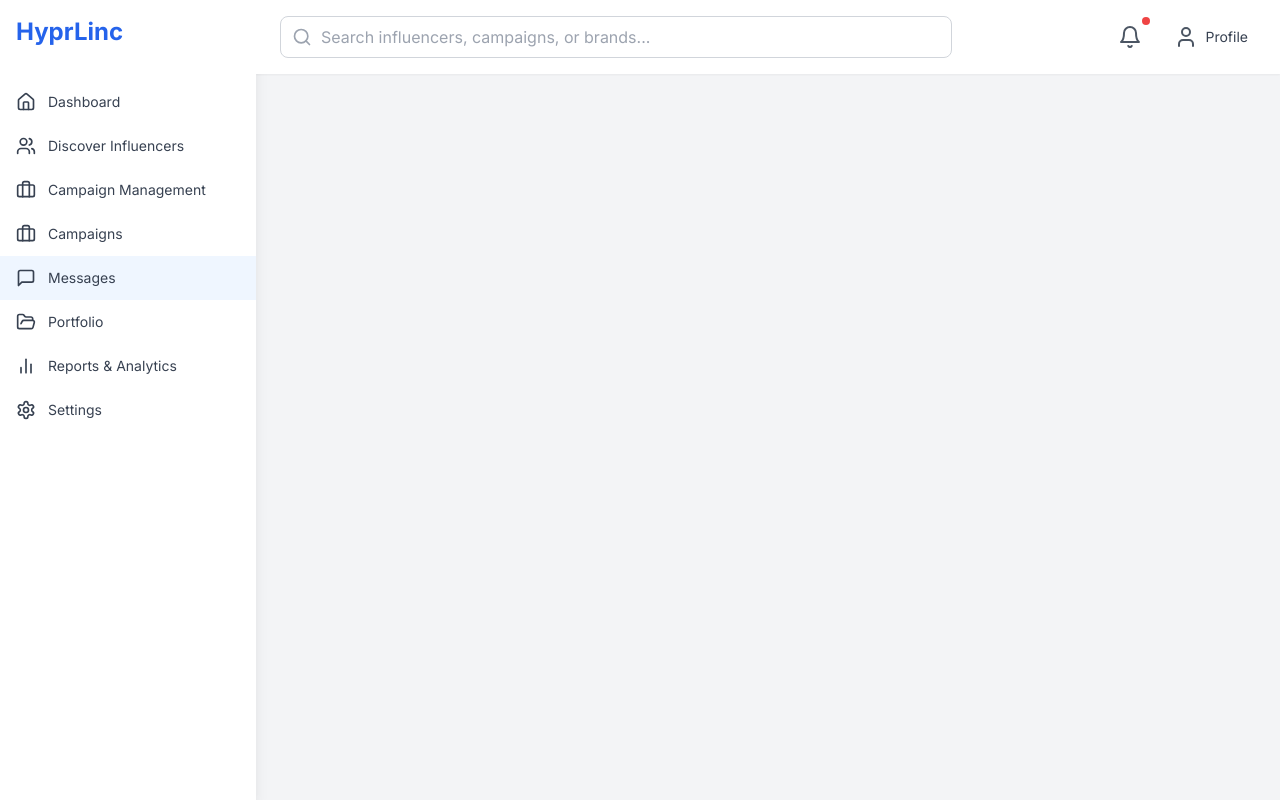
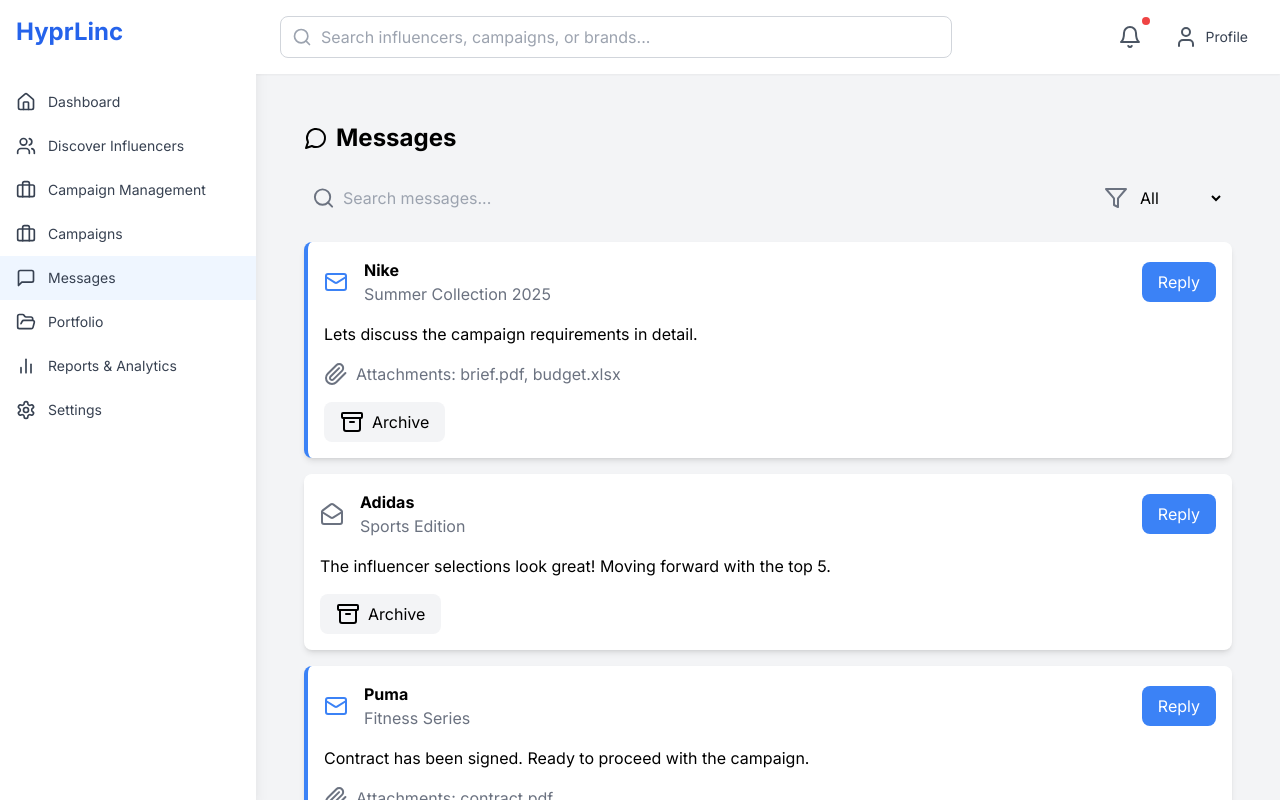
Before and after one commit to Hyprlinc/front-end, a React (Create React App) app: page /agencyDashboard in a window 1280 px wide. Both pictures are taken after a click on the button "Messages". Built offline with nearby package versions, Linux system fonts and the light colour scheme.

Commit message:
added messages context

```diff
--- a/src/components/Agencies/AgencyDashboard.js
+++ b/src/components/Agencies/AgencyDashboard.js
@@ -6,6 +6,8 @@
 import { useNavigate } from 'react-router-dom';
 import DiscoverInfluencersInAgency from '../Agencies/DiscoverInfluencersInAgency'
 import DiscoverCampaignsInAgency from './DiscoverCampaignsInAgency'
+import Messages from './Messages';
+import { AgenciesMessagesProvider } from './Context/MessagesContext';
 
 const DashboardLayout = () => {
 
@@ -87,6 +89,7 @@
             {/* Other sections will be added here */}
             {activeSection === 'discover-influencers' && <DiscoverInfluencersInAgency />}
             {activeSection === 'discover-campaigns' &&  <DiscoverCampaignsInAgency/>}
+            {activeSection === 'messages' && <AgenciesMessagesProvider> <Messages/> </AgenciesMessagesProvider>}
           </div>
         </main>
       </div>
--- /dev/null
+++ b/src/components/Agencies/Context/MessagesContext.jsx
@@ -0,0 +1,58 @@
+import React, { createContext, useContext, useState } from 'react';
+
+const MessagesContext = createContext();
+
+export const useMessages = () => {
+  const context = useContext(MessagesContext);
+  if (!context) {
+    throw new Error('useMessages must be used within a MessagesProvider');
+  }
+  return context;
+};
+
+// Changed from MessagesProvider to AgenciesMessagesProvider to match usage
+export const AgenciesMessagesProvider = ({ children }) => {
+  const [chats, setChats] = useState([
+    {
+      id: 1,
+      brandName: 'Nike',
+      campaign: 'Summer Collection 2025',
+      lastMessage: 'Lets discuss the campaign requirements in detail.',
+      unread: true,
+      archived: false,
+      attachments: ['brief.pdf', 'budget.xlsx'],
+      updatedAt: '2025-05-19T10:30:00Z'
+    },
+    {
+      id: 2,
+      brandName: 'Adidas',
+      campaign: 'Sports Edition',
+      lastMessage: 'The influencer selections look great! Moving forward with the top 5.',
+      unread: false,
+      archived: false,
+      attachments: [],
+      updatedAt: '2025-05-18T15:45:00Z'
+    },
+    {
+      id: 3,
+      brandName: 'Puma',
+      campaign: 'Fitness Series',
+      lastMessage: 'Contract has been signed. Ready to proceed with the campaign.',
+      unread: true,
+      archived: false,
+      attachments: ['contract.pdf'],
+      updatedAt: '2025-05-17T09:20:00Z'
+    }
+  ]);
+
+  const value = {
+    chats,
+    setChats,
+  };
+
+  return (
+    <MessagesContext.Provider value={value}>
+      {children}
+    </MessagesContext.Provider>
+  );
+};
--- a/src/components/Agencies/Messages.jsx
+++ b/src/components/Agencies/Messages.jsx
@@ -0,0 +1,137 @@
+import React, { useState } from 'react';
+import { MessageCircle, Paperclip, Search, Filter, Archive, Mail, MailOpen } from 'lucide-react';
+import { useMessages } from '../Agencies/Context/MessagesContext';
+
+const Messages = () => {
+  const { chats, setChats } = useMessages();
+  const [filters, setFilters] = useState({
+    search: '',
+    status: 'all',
+  });
+
+  const handleFilterChange = (e) => {
+    setFilters({ ...filters, [e.target.name]: e.target.value });
+  };
+
+  const filteredChats = chats.filter((chat) => {
+    const matchesSearch = chat.brandName.toLowerCase().includes(filters.search.toLowerCase()) ||
+      chat.campaign.toLowerCase().includes(filters.search.toLowerCase());
+    const matchesStatus =
+      filters.status === 'all' ||
+      (filters.status === 'unread' && chat.unread) ||
+      (filters.status === 'archived' && chat.archived);
+    return matchesSearch && matchesStatus;
+  });
+
+  const sortedChats = [...filteredChats].sort((a, b) =>
+    new Date(b.updatedAt) - new Date(a.updatedAt)
+  );
+
+  const markAsRead = (chatId) => {
+    setChats(prevChats =>
+      prevChats.map(chat =>
+        chat.id === chatId ? { ...chat, unread: false } : chat
+      )
+    );
+  };
+
+  return (
+    <div className="p-6">
+      <h1 className="text-2xl font-bold mb-6 flex items-center">
+        <MessageCircle className="mr-2" /> Messages
+      </h1>
+
+      {/* Filters */}
+      <div className="flex space-x-4 mb-6">
+        <div className="flex items-center bg-gray-100 rounded-lg p-2 flex-1">
+          <Search className="text-gray-500" />
+          <input
+            type="text"
+            name="search"
+            placeholder="Search messages..."
+            value={filters.search}
+            onChange={handleFilterChange}
+            className="ml-2 bg-transparent outline-none w-full"
+          />
+        </div>
+        <div className="flex items-center bg-gray-100 rounded-lg p-2">
+          <Filter className="text-gray-500" />
+          <select
+            name="status"
+            value={filters.status}
+            onChange={handleFilterChange}
+            className="ml-2 bg-transparent outline-none"
+          >
+            <option value="all">All</option>
+            <option value="unread">Unread</option>
+            <option value="archived">Archived</option>
+          </select>
+        </div>
+      </div>
+
+      {/* Chat List */}
+      <div className="space-y-4">
+        {sortedChats.length > 0 ? (
+          sortedChats.map((chat) => (
+            <div
+              key={chat.id}
+              className={`bg-white p-4 rounded-lg shadow-md ${chat.unread ? 'border-l-4 border-blue-500' : ''}`}
+              onClick={() => markAsRead(chat.id)}
+            >
+              <div className="flex items-center justify-between">
+                <div className="flex items-center space-x-4">
+                  {chat.unread ? <Mail className="text-blue-500" /> : <MailOpen className="text-gray-500" />}
+                  <div>
+                    <p className="font-bold">{chat.brandName}</p>
+                    <p className="text-gray-500">{chat.campaign}</p>
+                  </div>
+                </div>
+                <button className="bg-blue-500 text-white px-4 py-2 rounded-lg">Reply</button>
+              </div>
+              <p className="mt-4">{chat.lastMessage}</p>
+              {chat.attachments.length > 0 && (
+                <div className="mt-4 flex items-center space-x-2">
+                  <Paperclip className="text-gray-500" />
+                  <span className="text-gray-500">Attachments: {chat.attachments.join(', ')}</span>
+                </div>
+              )}
+              <div className="mt-4 flex space-x-2">
+                {chat.archived ? (
+                  <button
+                    className="flex items-center bg-gray-100 px-4 py-2 rounded-lg"
+                    onClick={() =>
+                      setChats((prev) =>
+                        prev.map((c) => (c.id === chat.id ? { ...c, archived: false } : c))
+                      )
+                    }
+                  >
+                    <Archive className="mr-2" /> Unarchive
+                  </button>
+                ) : (
+                  <button
+                    className="flex items-center bg-gray-100 px-4 py-2 rounded-lg"
+                    onClick={() =>
+                      setChats((prev) =>
+                        prev.map((c) => (c.id === chat.id ? { ...c, archived: true } : c))
+                      )
+                    }
+                  >
+                    <Archive className="mr-2" /> Archive
+                  </button>
+                )}
+              </div>
+            </div>
+          ))
+        ) : (
+          <div className="text-center py-10">
+            <MessageCircle className="w-12 h-12 text-gray-400 mx-auto mb-4" />
+            <h3 className="text-lg font-medium text-gray-900">No messages yet</h3>
+            <p className="text-gray-500">When you start conversations with brands, they'll appear here.</p>
+          </div>
+        )}
+      </div>
+    </div>
+  );
+};
+
+export default Messages;
```
